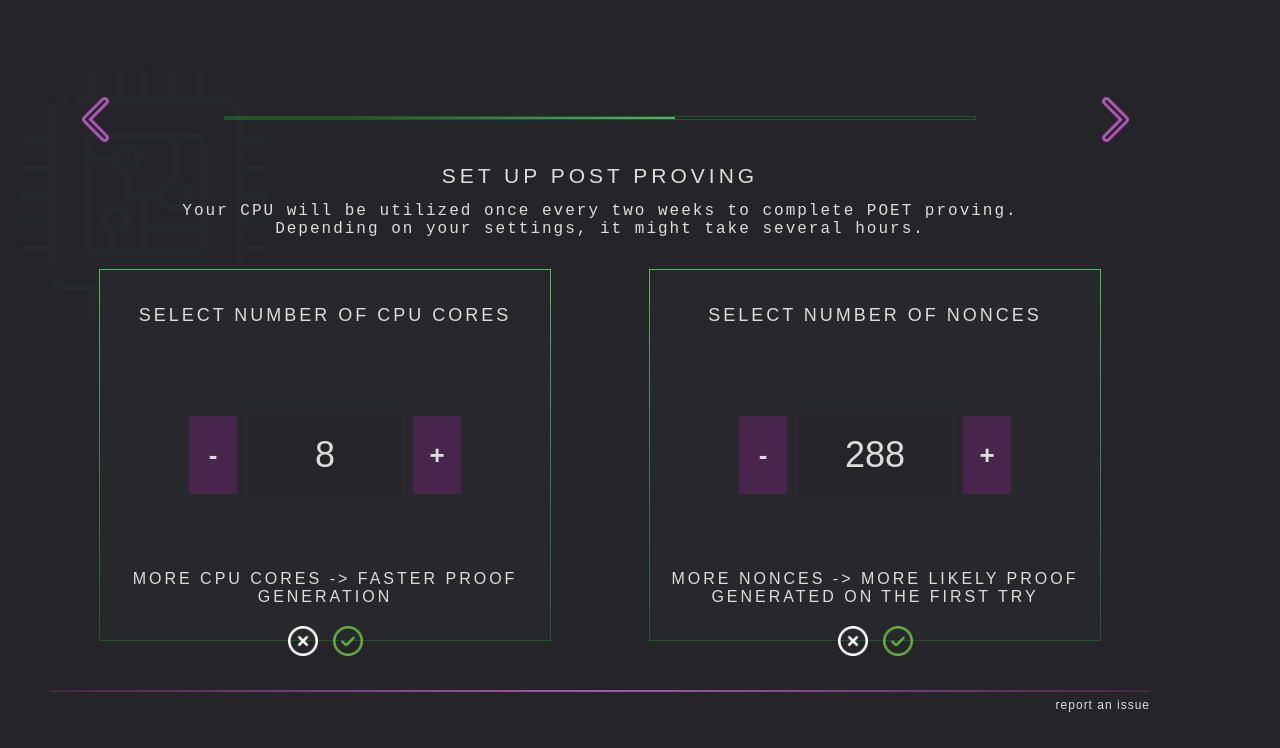
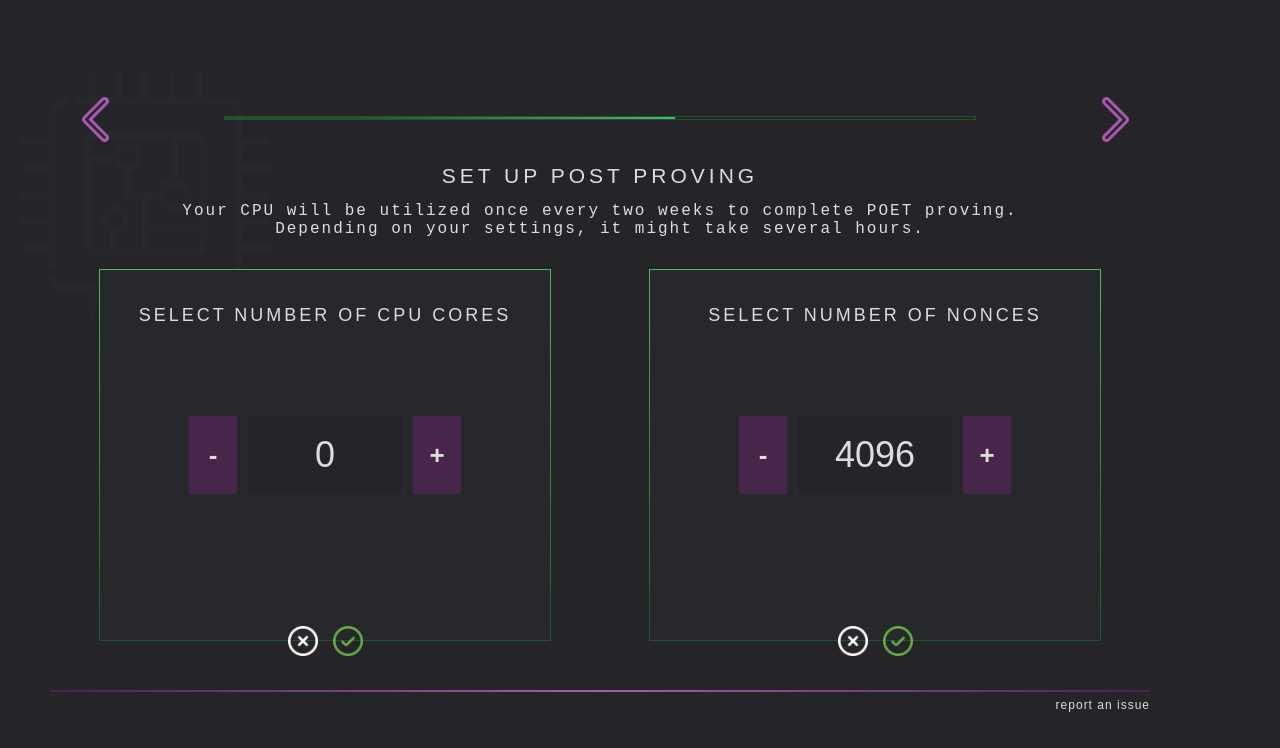
Before and after one commit to spacemeshos/sm-init-app-v2, a React (Create React App) app: page /advanced/Proving in a window 1280 px wide. Shown: the top 748 px of the page. Built offline with nearby package versions, Linux system fonts and the light colour scheme.

Commit message:
refactor toimplement the actual funcionalities

```diff
--- a/src/components/setupPOS.tsx
+++ b/src/components/setupPOS.tsx
@@ -1,4 +1,4 @@
-import React, { useEffect, useState } from "react";
+import React, { useEffect, useState, useCallback } from "react";
 import styled from "styled-components";
 import Colors from "../styles/colors";
 import Tile from "./tile";
@@ -9,6 +9,7 @@ import { ErrorMessage, Subheader } from "./texts";
 import size from "../assets/duplicate.png";
 import cpu from "../assets/cpu.png";
 import gpu from "../assets/graphics-card.png";
+import { invoke } from "@tauri-apps/api/tauri";
 
 const BgImage = styled.img`
   aspect-ratio: 1;
@@ -31,9 +32,7 @@ const BottomContainer = styled.div`
   flex-direction: row;
 `;
 
-const TileWrapper = styled.div<{
-  width?: number;
-}>`
+const TileWrapper = styled.div<{ width?: number }>`
   height: 370px;
   width: ${({ width }) => width || 450}px;
   position: relative;
@@ -52,170 +51,171 @@ const SelectedValue = styled.h1`
   position: relative;
 `;
 
+interface Settings {
+  numUnits: number;
+  provider: number;
+  maxFileSize: number;
+  datadir: string;
+}
+
+const defaultSettings: Settings = {
+  numUnits: 256,
+  provider: 0,
+  maxFileSize: 4096,
+  datadir: "/Users/username/post/data",
+};
+
+interface InputSectionProps {
+  isVisible: boolean;
+  label: string;
+  minValue: number;
+  maxValue: number;
+  step: number;
+  value: number;
+  onChange: (val: number) => void;
+  onSave: () => void;
+  onCancel: () => void;
+}
+
+const InputSection: React.FC<InputSectionProps> = ({
+  isVisible,
+  label,
+  minValue,
+  maxValue,
+  step,
+  value,
+  onChange,
+  onSave,
+  onCancel,
+}) => (
+  <>
+    <TileWrapper>
+      <Tile heading={label} />
+      {isVisible ? (
+        <>
+          <CustomNumberInput
+            min={minValue}
+            max={maxValue}
+            step={step}
+            value={value}
+            onChange={onChange}
+          />
+          <SaveButton buttonLeft={55} onClick={onSave} />
+          <CancelButton buttonLeft={45} onClick={onCancel} />
+        </>
+      ) : (
+        <>
+          <SelectedValue>{value}</SelectedValue>
+          <CancelButton buttonLeft={50} onClick={onCancel} />
+        </>
+      )}
+    </TileWrapper>
+  </>
+);
+
 const SetupSize: React.FC = () => {
-  const [dataSizeValue, setPOSsizeValue] = useState(256);
-  const [fileSizeValue, setFileSizeValue] = useState(4096);
+  const [settings, setSettings] = useState<Settings>(defaultSettings);
   const [isPOSInputVisible, setIsPOSInputVisible] = useState(true);
   const [isFileInputVisible, setIsFileInputVisible] = useState(true);
 
-  const handleCancelCpu = () => {
-    setPOSsizeValue(256); // Reset to default value
+  const handleSaveSettings = useCallback(() => {
+    setIsPOSInputVisible(false);
+    setIsFileInputVisible(false);
+    invokeBinaryWithSettings(settings);
+  }, [settings]);
+
+  const handleCancel = useCallback(() => {
+    setSettings(defaultSettings);
     setIsPOSInputVisible(true);
-  };
+    setIsFileInputVisible(true);
+  }, []);
 
-  const handleSaveCpu = () => {
-    setIsPOSInputVisible(false);
-  };
-
-  const handleCancelNonces = () => {
-    setFileSizeValue(4096); // Reset to default value
-    setIsFileInputVisible(true);
-  };
-
-  const handleSaveNonces = () => {
-    setIsFileInputVisible(false);
-  };
+  const handleChange = useCallback((key: keyof Settings, value: number) => {
+    setSettings((prevSettings) => ({ ...prevSettings, [key]: value }));
+  }, []);
 
   return (
     <BottomContainer>
       <BgImage src={size} />
-
-      <TileWrapper>
-        <Tile
-          heading="Select POS data size"
-          subheader="Gibibytes"
-          footer="more data -> more rewards, but longer generation and proving"
+      <InputSection
+        isVisible={isPOSInputVisible}
+        label="Select POS data size"
+        minValue={256}
+        maxValue={999999}
+        step={64}
+        value={settings.numUnits}
+        onChange={(val) => handleChange("numUnits", val)}
+        onSave={handleSaveSettings}
+        onCancel={handleCancel}
       />
-        {isPOSInputVisible ? (
-          <>
-            <CustomNumberInput
-              min={256}
-              max={999999}
-              step={64}
-              value={256}
-              onChange={(val) => setPOSsizeValue(val)}
+      <InputSection
+        isVisible={isFileInputVisible}
+        label="Select file size"
+        minValue={10}
+        maxValue={99999}
+        step={1}
+        value={settings.maxFileSize}
+        onChange={(val) => handleChange("maxFileSize", val)}
+        onSave={handleSaveSettings}
+        onCancel={handleCancel}
       />
-            <SaveButton buttonLeft={55} onClick={handleSaveCpu} />
-            <CancelButton buttonLeft={45} onClick={handleCancelCpu} />
-          </>
-        ) : (
-          <>
-            <SelectedValue>{dataSizeValue}</SelectedValue>
-            <CancelButton buttonLeft={50} onClick={handleCancelCpu} />
-          </>
-        )}
-      </TileWrapper>
-      <TileWrapper>
-        <Tile
-          heading="Select file size"
-          subheader="Mebibytes"
-          footer="POS will be stored across [XXX] files" //TODO
-        />
-        {isFileInputVisible ? (
-          <>
-            <CustomNumberInput
-              min={10}
-              max={99999}
-              step={1}
-              value={4096}
-              onChange={(val) => setFileSizeValue(val)}
-            />
-            <SaveButton buttonLeft={55} onClick={handleSaveNonces} />
-            <CancelButton buttonLeft={45} onClick={handleCancelNonces} />
-          </>
-        ) : (
-          <>
-            <SelectedValue>{fileSizeValue}</SelectedValue>
-            <CancelButton buttonLeft={50} onClick={handleCancelNonces} />
-          </>
-        )}
-      </TileWrapper>
     </BottomContainer>
   );
 };
 
 const SetupProving: React.FC = () => {
-  const [cpuValue, setCpuValue] = useState(8); //placeholder
-  const [noncesValue, setNoncesValue] = useState(288);
+  const [settings, setSettings] = useState<Settings>(defaultSettings);
   const [isCpuInputVisible, setIsCpuInputVisible] = useState(true);
   const [isNoncesInputVisible, setIsNoncesInputVisible] = useState(true);
 
-  const handleCancelCpu = () => {
-    setCpuValue(8); // Reset to default value
+  const handleSaveSettings = useCallback(() => {
+    setIsCpuInputVisible(false);
+    setIsNoncesInputVisible(false);
+    invokeBinaryWithSettings(settings);
+  }, [settings]);
+
+  const handleCancel = useCallback(() => {
+    setSettings(defaultSettings);
     setIsCpuInputVisible(true);
-  };
+    setIsNoncesInputVisible(true);
+  }, []);
 
-  const handleSaveCpu = () => {
-    setIsCpuInputVisible(false);
-  };
-
-  const handleCancelNonces = () => {
-    setNoncesValue(288); // Reset to default value
-    setIsNoncesInputVisible(true);
-  };
-
-  const handleSaveNonces = () => {
-    setIsNoncesInputVisible(false);
-  };
+  const handleChange = useCallback((key: keyof Settings, value: number) => {
+    setSettings((prevSettings) => ({ ...prevSettings, [key]: value }));
+  }, []);
 
   return (
     <BottomContainer>
       <BgImage src={cpu} />
-      <TileWrapper>
-        <Tile
-          heading="Select number of CPU cores"
-          footer="more CPU cores -> faster proof generation"
+      <InputSection
+        isVisible={isCpuInputVisible}
+        label="Select number of CPU cores"
+        minValue={1}
+        maxValue={16}
+        step={1}
+        value={settings.provider}
+        onChange={(val) => handleChange("provider", val)}
+        onSave={handleSaveSettings}
+        onCancel={handleCancel}
       />
-        {isCpuInputVisible ? (
-          <>
-            <CustomNumberInput
-              min={1}
-              max={16}
-              step={1}
-              value={cpuValue}
-              onChange={(val) => setCpuValue(val)}
+      <InputSection
+        isVisible={isNoncesInputVisible}
+        label="Select number of Nonces"
+        minValue={16}
+        maxValue={9999}
+        step={16}
+        value={settings.maxFileSize}
+        onChange={(val) => handleChange("maxFileSize", val)}
+        onSave={handleSaveSettings}
+        onCancel={handleCancel}
       />
-            <SaveButton buttonLeft={55} onClick={handleSaveCpu} />
-            <CancelButton buttonLeft={45} onClick={handleCancelCpu} />
-          </>
-        ) : (
-          <>
-            <SelectedValue>{cpuValue}</SelectedValue>
-            <CancelButton buttonLeft={50} onClick={handleCancelCpu} />
-          </>
-        )}
-      </TileWrapper>
-      <TileWrapper>
-        <Tile
-          heading="Select number of Nonces"
-          footer="more nonces -> more likely proof generated on the first try"
-        />
-        {isNoncesInputVisible ? (
-          <>
-            <CustomNumberInput
-              min={16}
-              max={9999}
-              step={16}
-              value={noncesValue}
-              onChange={(val) => setNoncesValue(val)}
-            />
-            <SaveButton buttonLeft={55} onClick={handleSaveNonces} />
-            <CancelButton buttonLeft={45} onClick={handleCancelNonces} />
-          </>
-        ) : (
-          <>
-            <SelectedValue>{noncesValue}</SelectedValue>
-            <CancelButton buttonLeft={50} onClick={handleCancelNonces} />
-          </>
-        )}
-      </TileWrapper>
     </BottomContainer>
   );
 };
 
-type Props = {
+interface Props {
   isOpen: boolean;
-};
+}
 
 const SetupGPU: React.FC<Props> = ({ isOpen }) => {
   const { run, response, loading, error } = FindProviders();
@@ -224,13 +224,10 @@ const SetupGPU: React.FC<Props> = ({ isOpen }) => {
     if (isOpen) {
       run(["-printProviders"]);
     }
-  }, [isOpen]);
+  }, [isOpen, run]);
 
-  function createTile(processor: {
-    ID: number;
-    Model: string;
-    DeviceType: string;
-  }) {
+  const createTile = useCallback(
+    (processor: { ID: number; Model: string; DeviceType: string }) => {
       const isFastest = processor.ID === 0;
       const icon = processor.DeviceType === "GPU" ? gpu : cpu;
 
@@ -244,7 +241,9 @@ const SetupGPU: React.FC<Props> = ({ isOpen }) => {
           />
         </TileWrapper>
       );
-  }
+    },
+    []
+  );
 
   return (
     <BottomContainer>
@@ -261,4 +260,16 @@ const SetupGPU: React.FC<Props> = ({ isOpen }) => {
   );
 };
 
+const invokeBinaryWithSettings = (settings: Settings) => {
+  const { numUnits, provider, maxFileSize, datadir } = settings;
+  const command = `postcli -numUnits ${numUnits} -provider ${provider} -maxFileSize ${maxFileSize} -datadir ${datadir}`;
+  invoke("execute_command", { command })
+    .then((response) => {
+      console.log("Command executed successfully:", response);
+    })
+    .catch((error) => {
+      console.error("Error executing command:", error);
+    });
+};
+
 export { SetupSize, SetupProving, SetupGPU };
```
Lines whose indentation alone changed are shown as unchanged.
